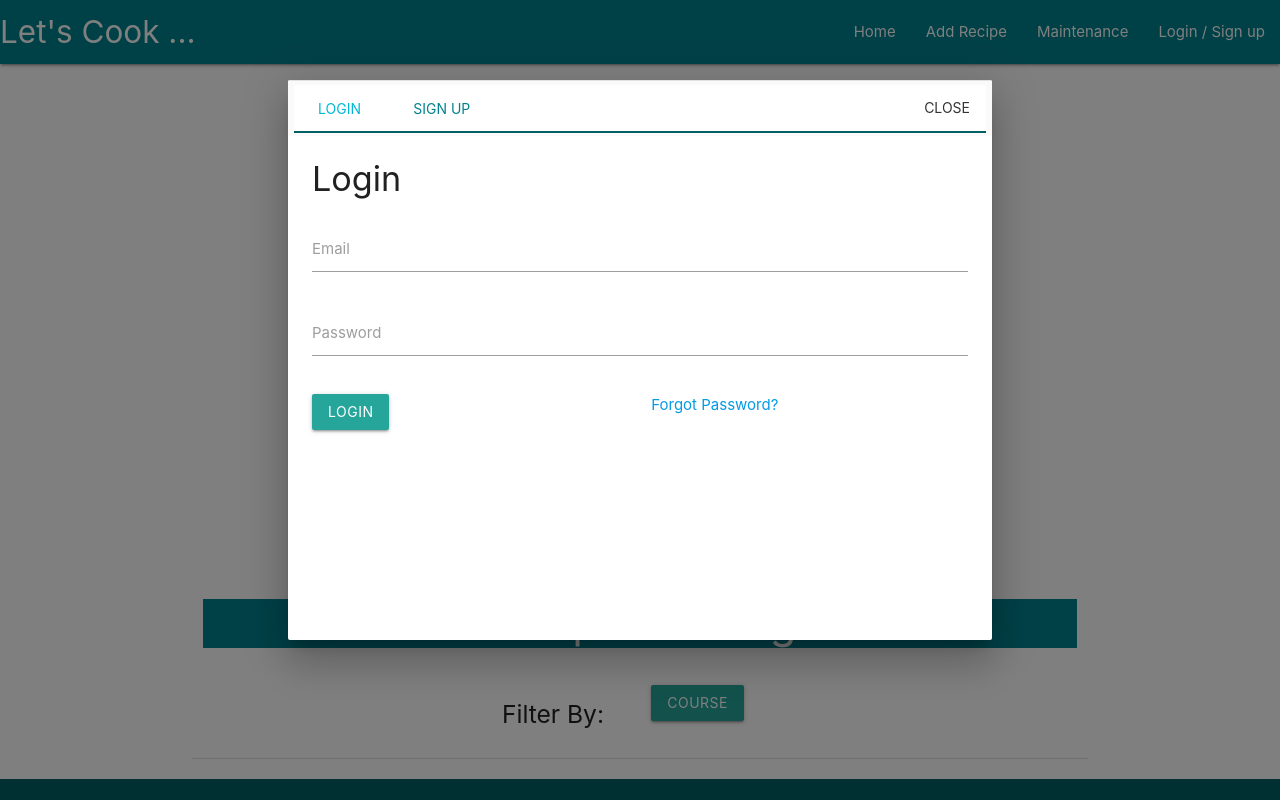
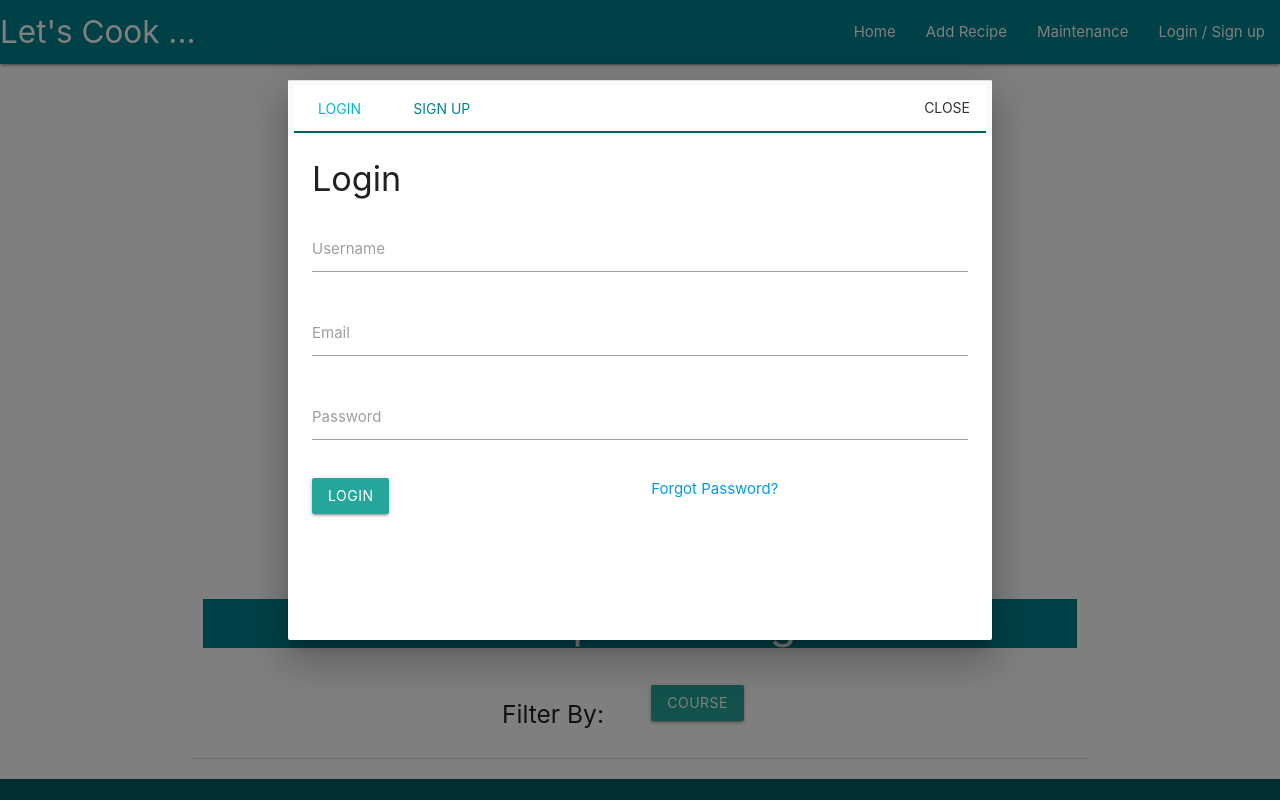
Before and after one commit to eldowling/lets-cook-together, a Flask app: page / in a window 1280 px wide, after a click on "Login / Sign up". Run offline with Flask 2, Linux system fonts and the light colour scheme; data that the repository does not hold is empty; some libraries are stand-ins or nearby versions.

Commit message:
Added login route to app.py to look up users table. Updated login form on base.html to POST to the login route on submit

```diff
--- a/app.py
+++ b/app.py
@@ -1,8 +1,10 @@
 import os
-from flask import Flask, render_template, redirect, request, url_for
+from flask import Flask, render_template, redirect, request, url_for, session
 from flask_pymongo import PyMongo
 from bson.objectid import ObjectId
 
+from flask.ext.pymongo import PyMongo
+import bcrypt
 app = Flask(__name__)
 app.config["MONGO_DBNAME"] = 'recipie_catalog'
 app.config["MONGO_URI"] = 'mongodb+srv://root:r00tUser@myfirstcluster-pwjgy.mongodb.net/recipie_catalog?retryWrites=true&w=majority'
@@ -15,6 +17,9 @@ mongo = PyMongo(app)
 
 @app.route('/get_catalog')
 def get_catalog():
+    if 'username' in session:
+        return 'You are logged in as ' + session['username']
+
     return render_template("catalog.html", recipes=mongo.db.recipes.find())
 
 @app.route('/get_catalog/<course>')
@@ -29,6 +34,17 @@ def get_catalog_bycourse(course):
 #    if course != '':
  #       return render_template("catalog.html", recipes=mongo.db.recipes.find({ "course": 'breakfast' }))
 
+@app.route('/login', methods=['POST'])
+def login():
+    users = mongo.db.users
+    login_user = users.find_one({'name' : request.form['username']})
+
+    if login_user:
+        if bcrypt.hashpw(request.form['pass'].encode('utf-8'), login_user['password'].encode('utf-8')) == login_user['password'].encode('utf-8'):
+            session['username'] = request.form['username']
+            return redirect(url_for('get_catalog'))
+
+    return 'Invalid username/password combination'
 
 @app.route('/show_recipe/<recipe_id>')
 def show_recipe(recipe_id):
--- a/templates/base.html
+++ b/templates/base.html
@@ -42,14 +42,18 @@
         <div class="modal-content">
             <div id="signin" class="col s6">
                 <h4>Login</h4>
-		        <form class="">
+		        <form method=POST action="{{ url_for('login') }}">
                     <div class="row">
 		                <div class="input-field col s12">
+                            <input id="name" name="username" type="text" class="validate">
+                            <label for="name">Username</label>
+                        </div>
+                        <div class="input-field col s12">
                             <input id="Email" type="email" class="validate">
                             <label for="Email">Email</label>
                         </div>
                         <div class="input-field col s12">
-                            <input id="Password" type="text" class="validate">
+                            <input id="Password" name="password" type="text" class="validate">
                             <label for="Password">Password</label>
                         </div>
                         <div class="input-field col s6">
```
